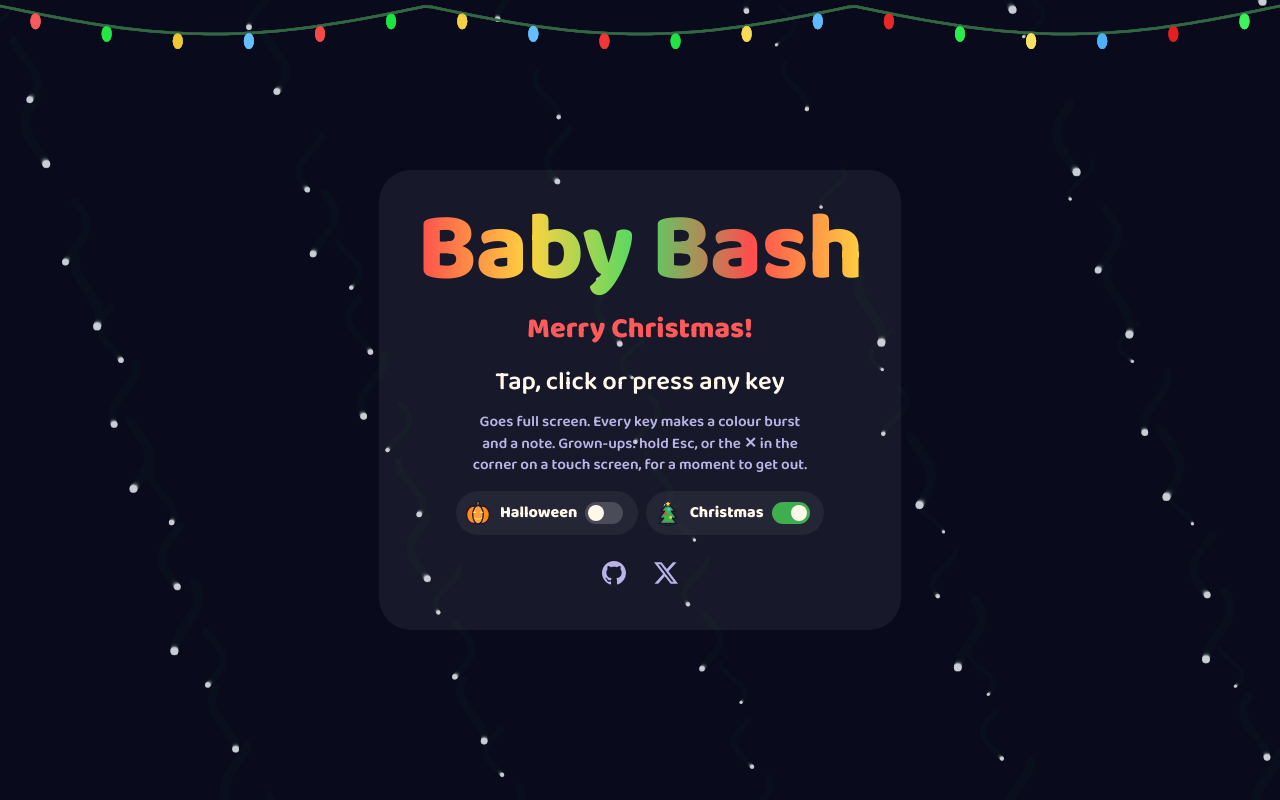
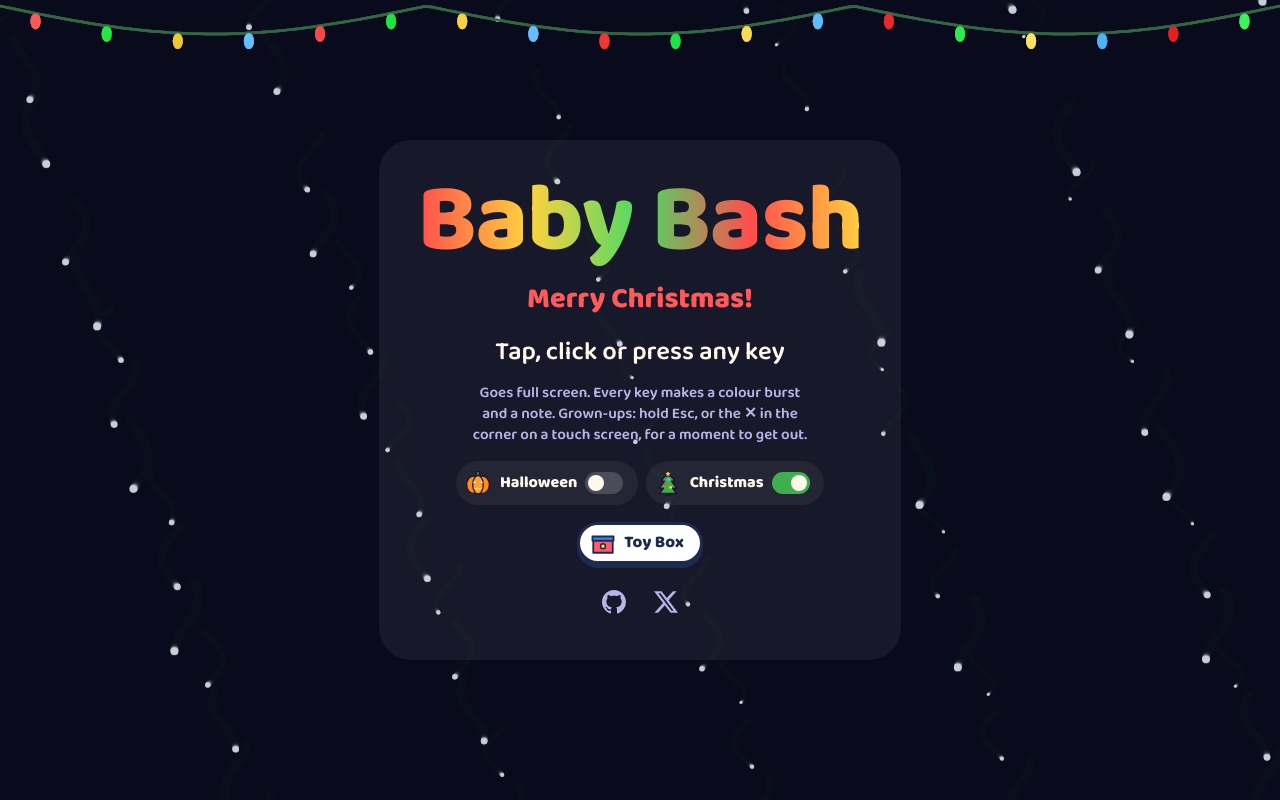
Before and after one commit to russellmorton/baby-bash, a website: page index.html in a window 1280 px wide. Drawn offline with Linux system fonts and the light colour scheme.

Commit message:
Add a Toy Box button to go back to the game list

```diff
--- a/index.html
+++ b/index.html
@@ -132,6 +132,12 @@
 
   @keyframes bob { 50% { transform: translateY(-6px); } }
   @media (prefers-reduced-motion: reduce) { #start .go { animation: none; } }
+  #start .toybox-link { margin-top: 0.5rem; }
+/* Back to Toy Box */
+.toybox-link { display: inline-flex; align-items: center; gap: 8px; padding: 5px 16px 5px 10px; background: #fff; color: #1d2b4f; border: 3px solid #1d2b4f; border-radius: 999px; box-shadow: 0 4px 0 #1d2b4f; font: inherit; font-weight: 800; font-size: 1.05rem; line-height: 1.2; text-decoration: none; cursor: pointer; -webkit-tap-highlight-color: transparent; }
+.toybox-link svg { width: 26px; height: 26px; flex: none; }
+.toybox-link:active { transform: translateY(3px); box-shadow: 0 1px 0 #1d2b4f; }
+.toybox-link:focus-visible { outline: 4px solid #2e8ae6; outline-offset: 3px; }
 </style>
 <script>
   // Vercel Web Analytics. Only on the deployed site: the script isn't there when opened locally or from the launcher.
@@ -162,6 +168,7 @@
       Christmas <span class="knob" aria-hidden="true"></span>
     </button>
     </div>
+    <a class="toybox-link" id="toybox" href="https://toybox-games.vercel.app" aria-label="Back to Toy Box"><svg viewBox="0 0 32 32" aria-hidden="true"><g stroke="#1d2b4f" stroke-width="2.2" stroke-linejoin="round"><path d="M4 13h24v15H4z" fill="#ff5a6e"/><path d="M3 8h26v5H3z" fill="#2e8ae6"/></g><circle cx="16" cy="20" r="3" fill="#ffd93b" stroke="#1d2b4f" stroke-width="1.8"/></svg>Toy Box</a>
     <div class="links">
       <a href="https://github.com/russellmorton/baby-bash" target="_blank" rel="noopener" aria-label="Baby Bash on GitHub" title="GitHub">
         <svg viewBox="0 0 16 16" aria-hidden="true"><path d="M8 0C3.58 0 0 3.58 0 8c0 3.54 2.29 6.53 5.47 7.59.4.07.55-.17.55-.38 0-.19-.01-.82-.01-1.49-2.01.37-2.53-.49-2.69-.94-.09-.23-.48-.94-.82-1.13-.28-.15-.68-.52-.01-.53.63-.01 1.08.58 1.23.82.72 1.21 1.87.87 2.33.66.07-.52.28-.87.51-1.07-1.78-.2-3.64-.89-3.64-3.95 0-.87.31-1.59.82-2.15-.08-.2-.36-1.02.08-2.12 0 0 .67-.21 2.2.82.64-.18 1.32-.27 2-.27.68 0 1.36.09 2 .27 1.53-1.04 2.2-.82 2.2-.82.44 1.1.16 1.92.08 2.12.51.56.82 1.27.82 2.15 0 3.07-1.87 3.75-3.65 3.95.29.25.54.73.54 1.48 0 1.07-.01 1.93-.01 2.2 0 .21.15.46.55.38A8.013 8.013 0 0016 8c0-4.42-3.58-8-8-8z"/></svg>
```
